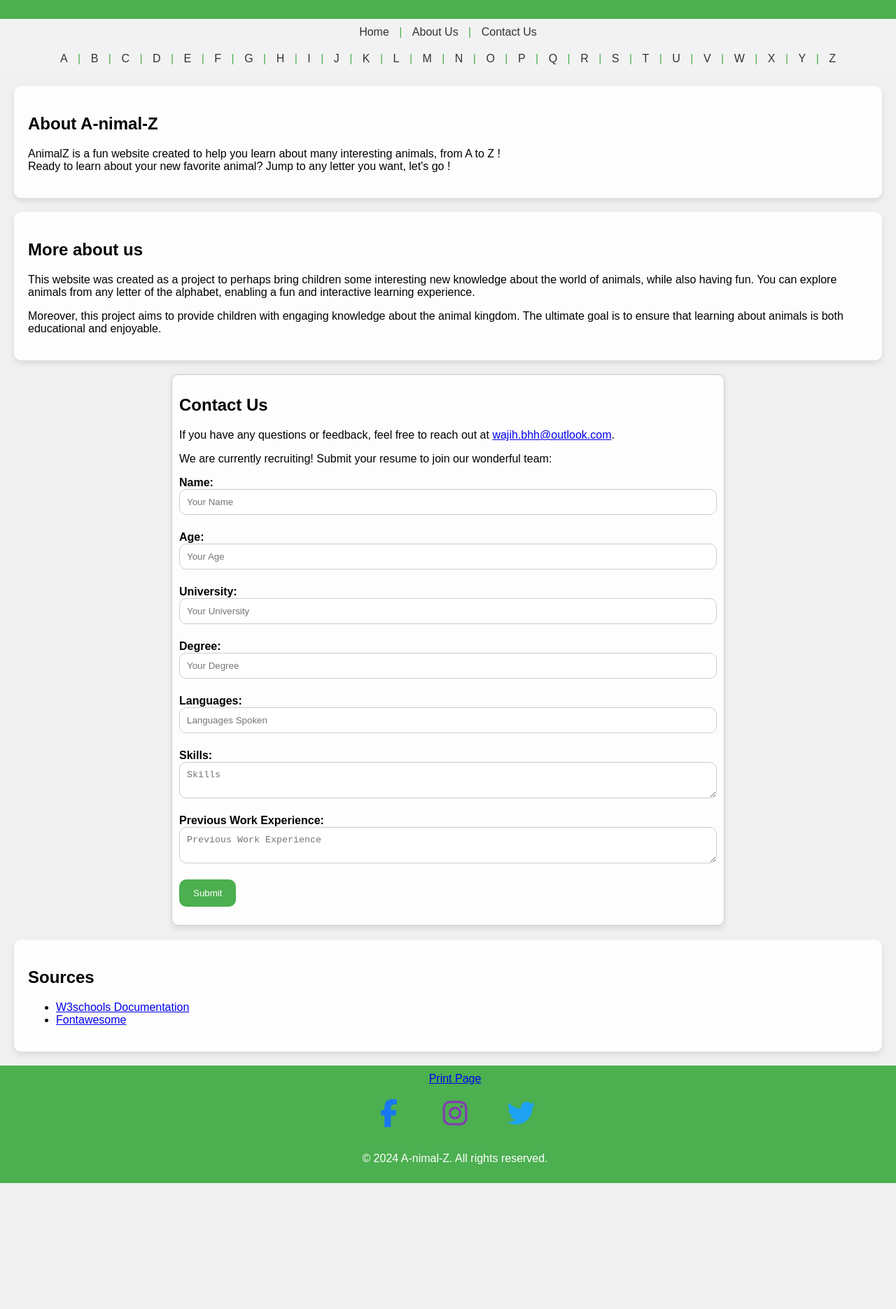
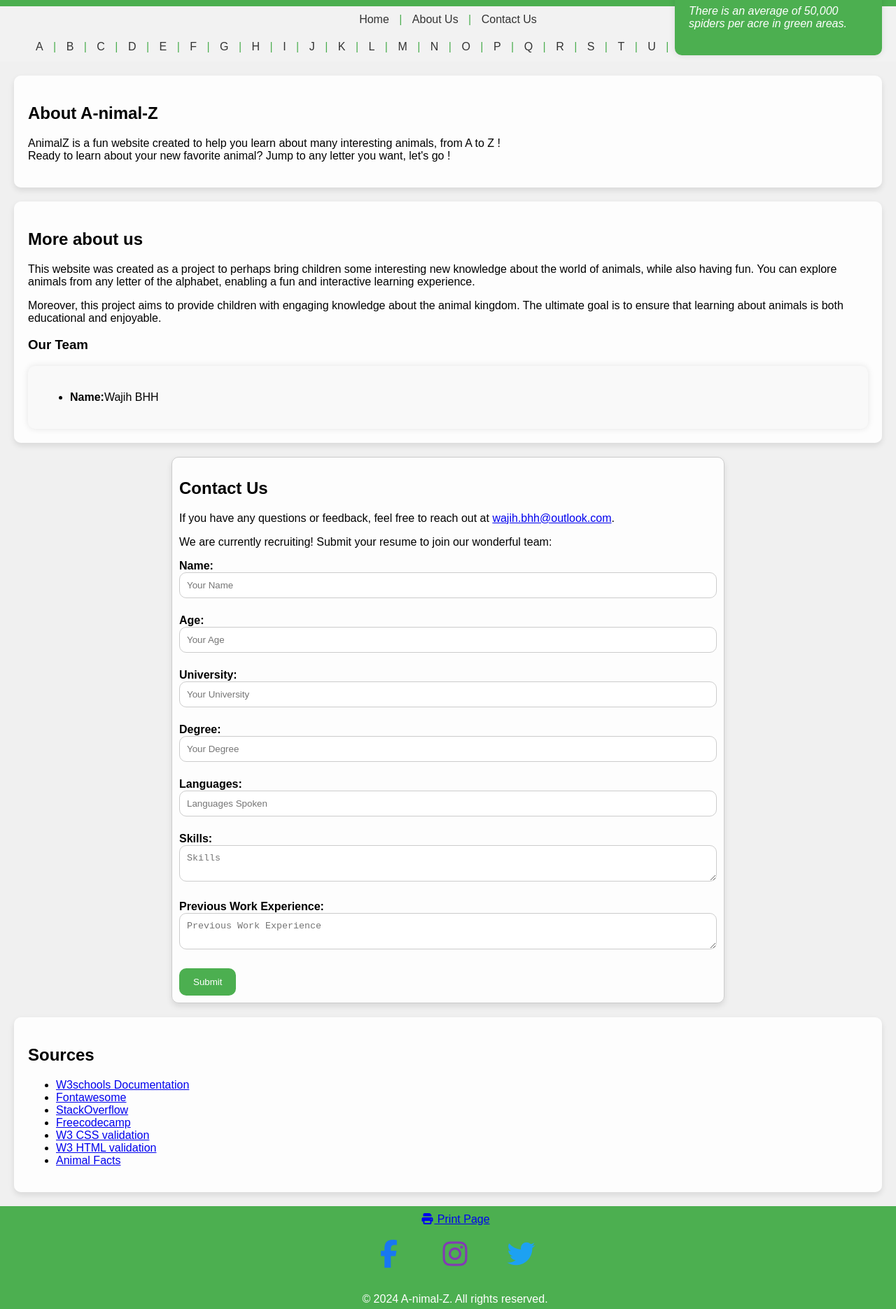
Before and after one commit to WajihBHH/WajihBHH.github.io, a plain HTML site: page index.html in a window 1280 px wide. Shown: the part 111-1982 px from the top of the page at 70% size. Before the commit the page ends 1802 px from the top, so only its background shows below. Drawn offline with Linux system fonts and the light colour scheme.

Commit message:
Update index.html

```diff
--- a/index.html
+++ b/index.html
@@ -1,6 +1,17 @@
-# WajihBHH.github.io
 <!DOCTYPE html>
 <html lang="en">
+
+<!--
+A homepage that has links to 26 pages each describing an animal.
+It has a header, general introduction, an About Us section, a Contact Us section,
+Sources section and a footer with social media links, Page Print prompt and copyright.
+
+The about us section contains the author's resume, and contact us section has a form for hiring.
+A random knowledge is generated on the side every time the page loads.
+
+The head has links to CSS and JS scripts that add stylisation and additional features like animations, respectively.
+This website was created with cross-platform portability and ease of access in mind.
+-->
 
 <head>
 	<meta charset="UTF-8">
@@ -13,13 +24,15 @@
 
 <body>
 
+<a id="home"></a>
+
 <header>
     <h1><span id="Title">Welcome to A-nimal-Z ! </span></h1>
 
 </header>
 
 <nav class="links">
-    <a href="#home">Home</a> |
+    <a href="#">Home</a> |
     <a href="#about">About Us</a> |
     <a href="#contact">Contact Us</a>
 
@@ -52,7 +65,7 @@
 	<a href="animals/x.html">X</a> |
 	<a href="animals/y.html">Y</a> |
 	<a href="animals/z.html">Z</a>
-
+	<button onclick="redirect()">Surprise</button>
 </nav>
 
 <!-- List of all 26 animals
@@ -84,7 +97,7 @@ Yak
 Zebra
 -->
 
-<section id="home">
+<section id="introduction">
 	<h2>About A-nimal-Z</h2>
 	<p> AnimalZ is a fun website created to help you learn about many interesting animals, from A to Z !
 	<br>
@@ -94,8 +107,16 @@ Zebra
 
 <section id="about">
 	<h2>More about us</h2>
-		<p> This website was created as a project to perhaps bring children some interesting new knowledge about the world of animals, while also having fun.  You can explore animals from any letter of the alphabet, enabling a fun and interactive learning experience.</p>
+		<p> This website was created as a project to perhaps bring children some interesting new knowledge about the world of animals, while also having fun.
+		You can explore animals from any letter of the alphabet, enabling a fun and interactive learning experience.</p>
 		<p>Moreover, this project aims to provide children with engaging knowledge about the animal kingdom. The ultimate goal is to ensure that learning about animals is both educational and enjoyable. </p>
+	<h3>Our Team</h3>
+	<div class="CV">
+		<ul>
+		<li><strong>Name:</strong>Wajih BHH</li>
+		</ul>
+
+	</div>
 
 </section>
 
@@ -103,27 +124,34 @@ Zebra
 	<h2>Contact Us</h2>
 	<p>If you have any questions or feedback, feel free to reach out at <a href="mailto:wajih.bhh@outlook.com">wajih.bhh@outlook.com</a>.</p>
 	<p>We are currently recruiting! Submit your resume to join our wonderful team:</p>
-	<form action="/submit_resume" method="post">
+	<form action="/submit_resume" method="post" onsubmit="return validateForm()">
         	<label for="name">Name:</label>
-        	<input type="text" id="name" name="name" placeholder="Your Name" required><br><br>
+        	<input type="text" id="name" name="name" placeholder="Your Name" required>
+		<br><br>
 
         	<label for="age">Age:</label>
-        	<input type="number" id="age" name="age" placeholder="Your Age" required><br><br>
+        	<input type="number" id="age" name="age" placeholder="Your Age" required>
+		<br><br>
 
         	<label for="university">University:</label>
-        	<input type="text" id="university" name="university" placeholder="Your University" required><br><br>
+        	<input type="text" id="university" name="university" placeholder="Your University" required>
+		<br><br>
 
         	<label for="degree">Degree:</label>
-        	<input type="text" id="degree" name="degree" placeholder="Your Degree" required><br><br>
+        	<input type="text" id="degree" name="degree" placeholder="Your Degree" required>
+		<br><br>
 
         	<label for="languages">Languages:</label>
-        	<input type="text" id="languages" name="languages" placeholder="Languages Spoken" required><br><br>
+        	<input type="text" id="languages" name="languages" placeholder="Languages Spoken" required>
+		<br><br>
 
         	<label for="skills">Skills:</label>
-        	<textarea id="skills" name="skills" placeholder="Skills"></textarea><br><br>
+        	<textarea id="skills" name="skills" placeholder="Skills"></textarea>
+		<br><br>
 
         	<label for="experience">Previous Work Experience:</label>
-        	<textarea id="experience" name="experience" placeholder="Previous Work Experience"></textarea><br><br>
+        	<textarea id="experience" name="experience" placeholder="Previous Work Experience"></textarea>
+		<br><br>
 
         	<input type="submit" value="Submit">
 	</form>
@@ -133,21 +161,33 @@ Zebra
 <section id="sources">
 	<h2>Sources</h2>
 	<ul>
-		<li><a href="https://https://www.w3schools.com/howto/howto_css_social_media_buttons.asp">W3schools Documentation</a></li>
+		<li><a href="https://https://www.w3schools.com">W3schools Documentation</a></li>
 		<li><a href="https://fontawesome.com">Fontawesome</a></li>
+		<li><a href="https://stackoverflow.com/questions/tagged/javascript">StackOverflow</a></li>
+		<li><a href="https://www.freecodecamp.org/news/the-css-handbook-a-handy-guide-to-css-for-developers-b56695917d11/">Freecodecamp</a></li>
+		<li><a href="https://jigsaw.w3.org/css-validator/validator">W3 CSS validation</a></li>
+		<li><a href="https://validator.w3.org/#validate_by_upload">W3 HTML validation</a></li>
+		<li><a href="https://www.thefactsite.com/300-random-animal-facts">Animal Facts</a></li>
+
 	</ul>
 
 </section>
 
+<aside id="factOfTheDay">
+    <h2>Fact of the Day</h2>
+    <p id="fact"></p>
+
+</aside>
+
 <footer>
-	<a href="javascript:window.print();">Print Page</a>
+	<!--<a href="javascript:window.print();">Print Page</a>-->
+	<a href="#" onclick="window.print(); return false;"><i class="fas fa-print"></i> Print Page</a>
 	<div class="media">
         	<a href="https://www.facebook.com" title="Facebook" class="fab fa-facebook-f"></a>
         	<a href="https://www.instagram.com" title="Instagram" class="fab fa-instagram"></a>
         	<a href="https://twitter.com/?lang=en" title="Twitter" class="fab fa-twitter"></a>
 	</div>
 	<p>&copy; 2024 A-nimal-Z. All rights reserved.</p>
-
 
 </footer>
 
```
Lines whose indentation alone changed are shown as unchanged.
